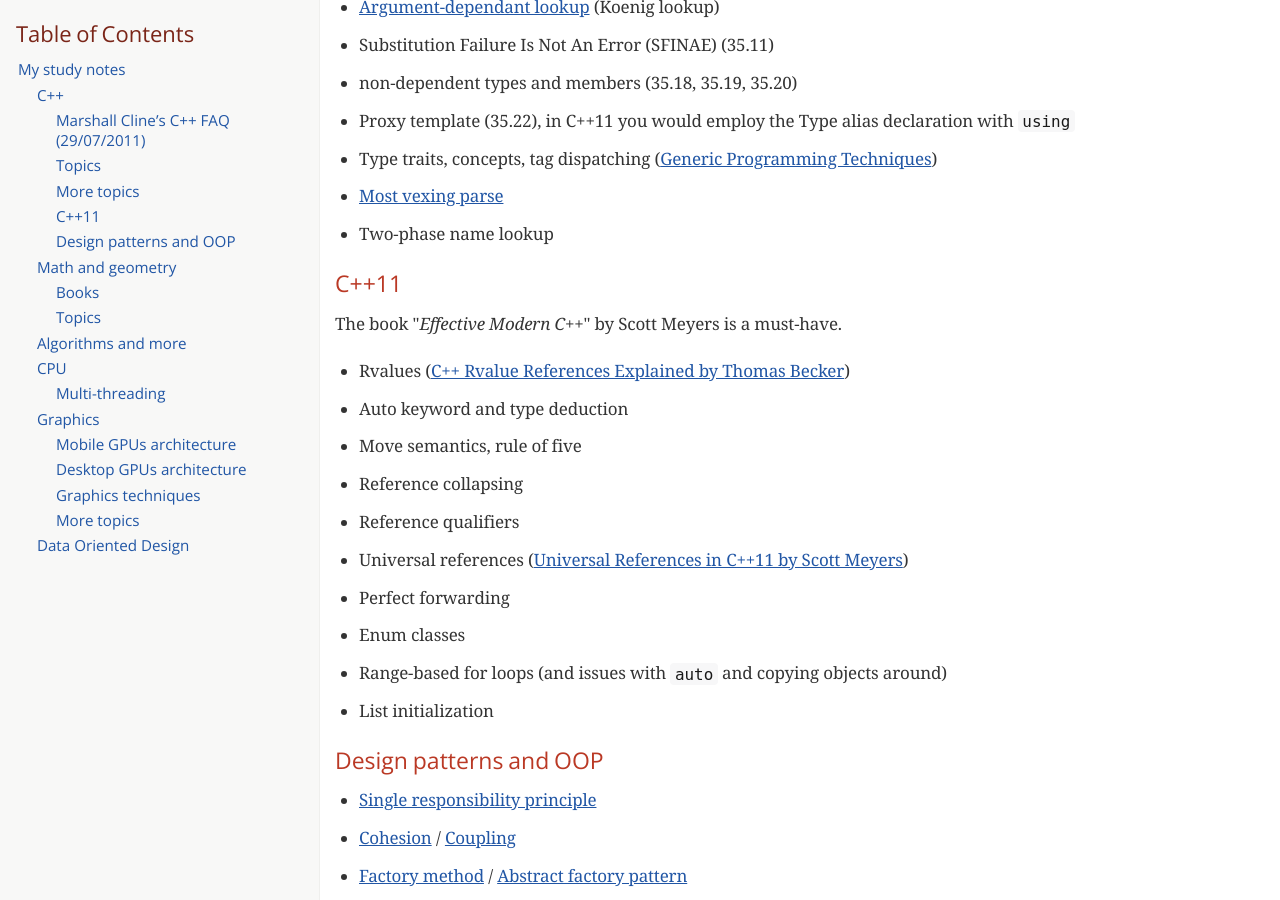
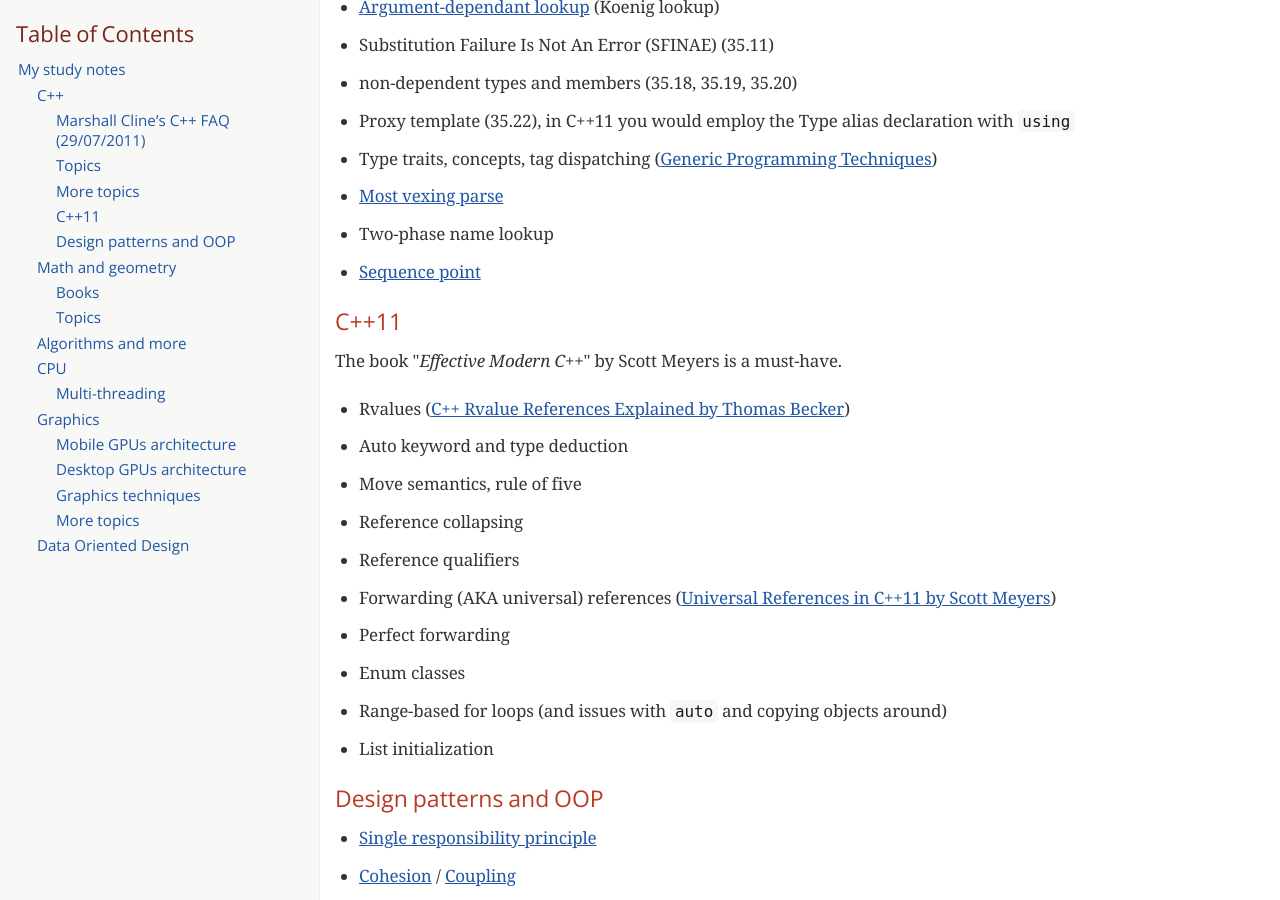
Before and after one commit to encelo/encelo.github.io, a Jekyll site: the page notes.html, which Jekyll copies as it is, in a window 1280 px wide and 900 px high, scrolled down 2561 px. Built offline with Jekyll 4.4.1, drawn with Linux system fonts in a browser that asks for light colours; some web fonts are replaced.

Commit message:
Add one new link to the study notes

```diff
--- a/notes.adoc
+++ b/notes.adoc
@@ -79,6 +79,7 @@ As before, the numbers in round brackets are a reference inside Marshall Cline's
 * Type traits, concepts, tag dispatching (http://www.boost.org/community/generic_programming.html[Generic Programming Techniques])
 * https://en.wikipedia.org/wiki/Most_vexing_parse[Most vexing parse]
 * Two-phase name lookup
+* https://en.wikipedia.org/wiki/Sequence_point[Sequence point]
 
 ==== C++11
 The book "_Effective Modern C++_" by Scott Meyers is a must-have.
@@ -88,7 +89,7 @@ The book "_Effective Modern C++_" by Scott Meyers is a must-have.
 * Move semantics, rule of five
 * Reference collapsing
 * Reference qualifiers
-* Universal references (https://isocpp.org/blog/2012/11/universal-references-in-c11-scott-meyers[Universal References in C++11 by Scott Meyers])
+* Forwarding (AKA universal) references (https://isocpp.org/blog/2012/11/universal-references-in-c11-scott-meyers[Universal References in C++11 by Scott Meyers])
 * Perfect forwarding
 * Enum classes
 * Range-based for loops (and issues with `auto` and copying objects around)
--- a/notes.html
+++ b/notes.html
@@ -693,6 +693,9 @@ As before, the numbers in round brackets are a reference inside Marshall Cline&#
 <li>
 <p>Two-phase name lookup</p>
 </li>
+<li>
+<p><a href="https://en.wikipedia.org/wiki/Sequence_point">Sequence point</a></p>
+</li>
 </ul>
 </div>
 </div>
@@ -719,7 +722,7 @@ As before, the numbers in round brackets are a reference inside Marshall Cline&#
 <p>Reference qualifiers</p>
 </li>
 <li>
-<p>Universal references (<a href="https://isocpp.org/blog/2012/11/universal-references-in-c11-scott-meyers">Universal References in C++11 by Scott Meyers</a>)</p>
+<p>Forwarding (AKA universal) references (<a href="https://isocpp.org/blog/2012/11/universal-references-in-c11-scott-meyers">Universal References in C++11 by Scott Meyers</a>)</p>
 </li>
 <li>
 <p>Perfect forwarding</p>
```
